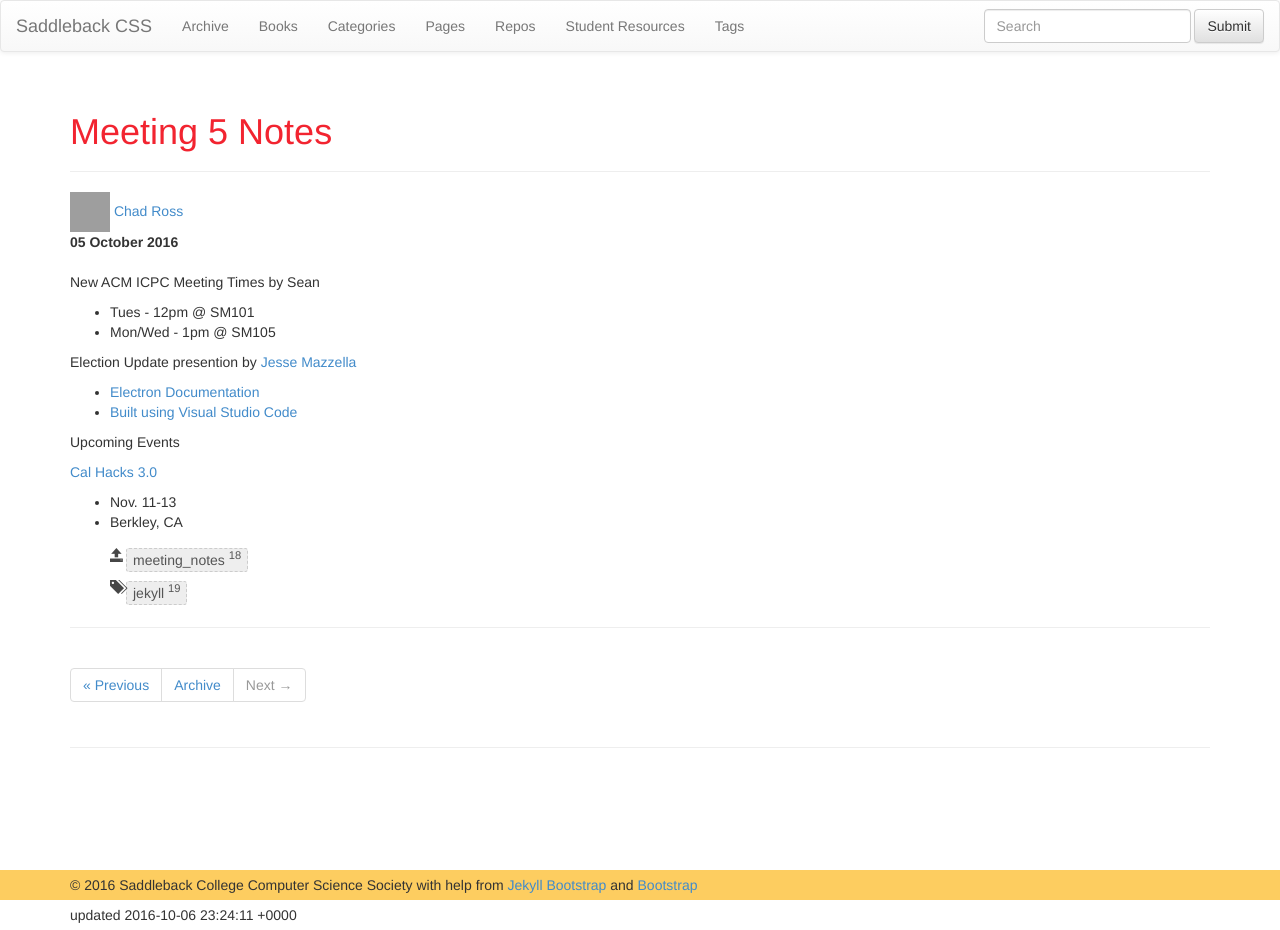
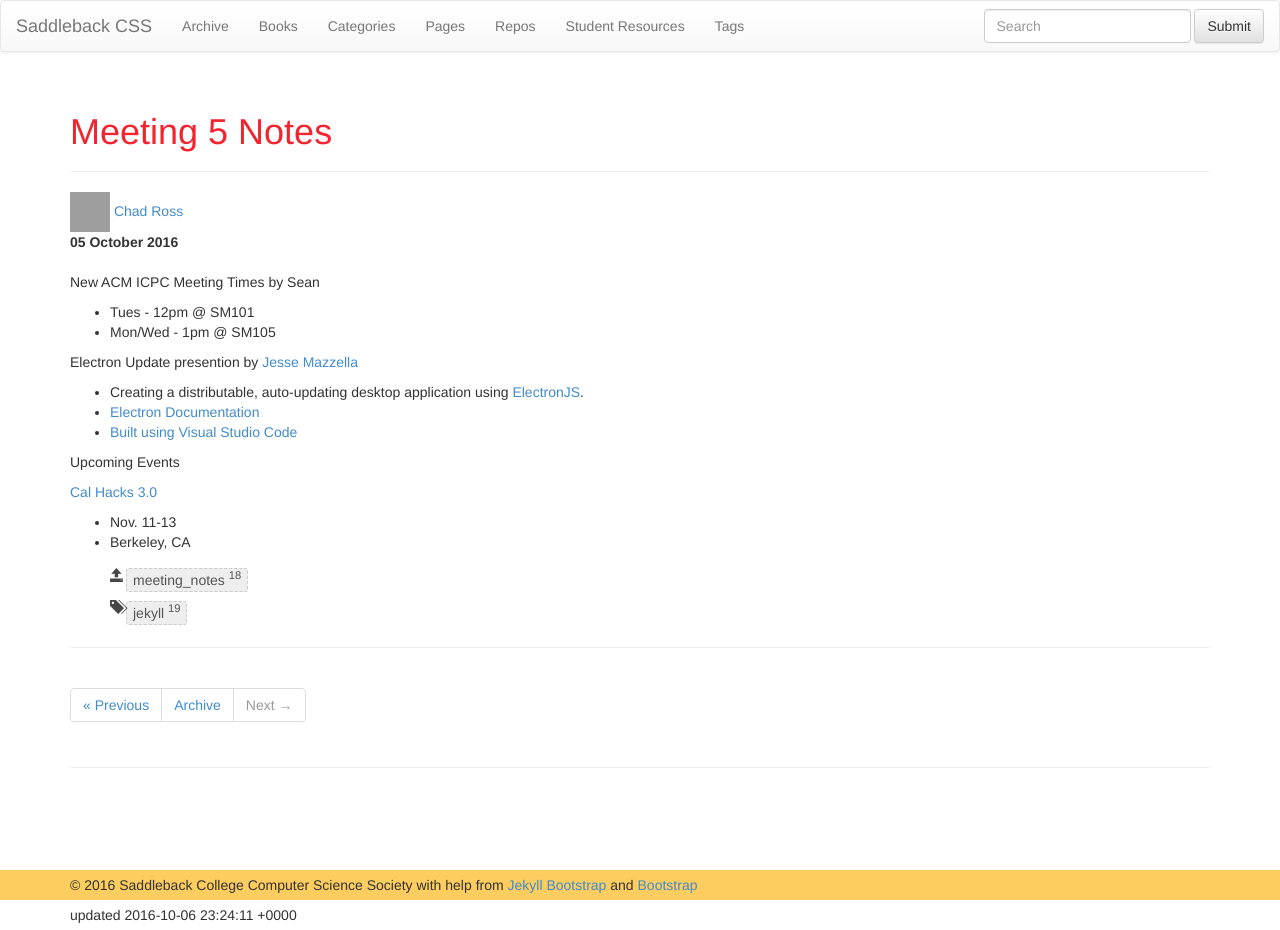
Before and after one commit to SaddlebackCSS/SaddlebackCSS.github.io, a Jekyll site: the page built from meeting_notes/_posts/2016-10-04-meeting-5.md, in a window 1280 px wide. Built offline with Jekyll 4.4.1, drawn with Linux system fonts in a browser that asks for light colours; nearby versions of some CDN libraries; grey boxes are pictures that could not be loaded.

Commit message:
some spelling and URL fixes

```diff
--- a/meeting_notes/_posts/2016-10-04-meeting-5.md
+++ b/meeting_notes/_posts/2016-10-04-meeting-5.md
@@ -15,12 +15,13 @@ New ACM ICPC Meeting Times by Sean
 - Tues - 12pm @ SM101
 - Mon/Wed - 1pm @ SM105
 
-Election Update presention by [Jesse Mazzella](https://github.com/ozyx)
+Electron Update presention by [Jesse Mazzella](https://github.com/ozyx)
+- Creating a distributable, auto-updating desktop application using [ElectronJS](https://www.electron.atom.io).
 - [Electron Documentation](https://www.electron.atom.io/docs/)
-- [Built using Visual Studio Code](https://code.visualstudio.com/?utm_expid=101350005-28.R1T8FshdTBWEfZjY0s7XKQ.0&utm_referrer=https%3A%2F%2Fwww.google.com%2F)
+- [Built using Visual Studio Code](https://code.visualstudio.com)
 
 Upcoming Events
 
 [Cal Hacks 3.0](http://www.calhacks.io/)
 - Nov. 11-13
-- Berkley, CA
+- Berkeley, CA
```
